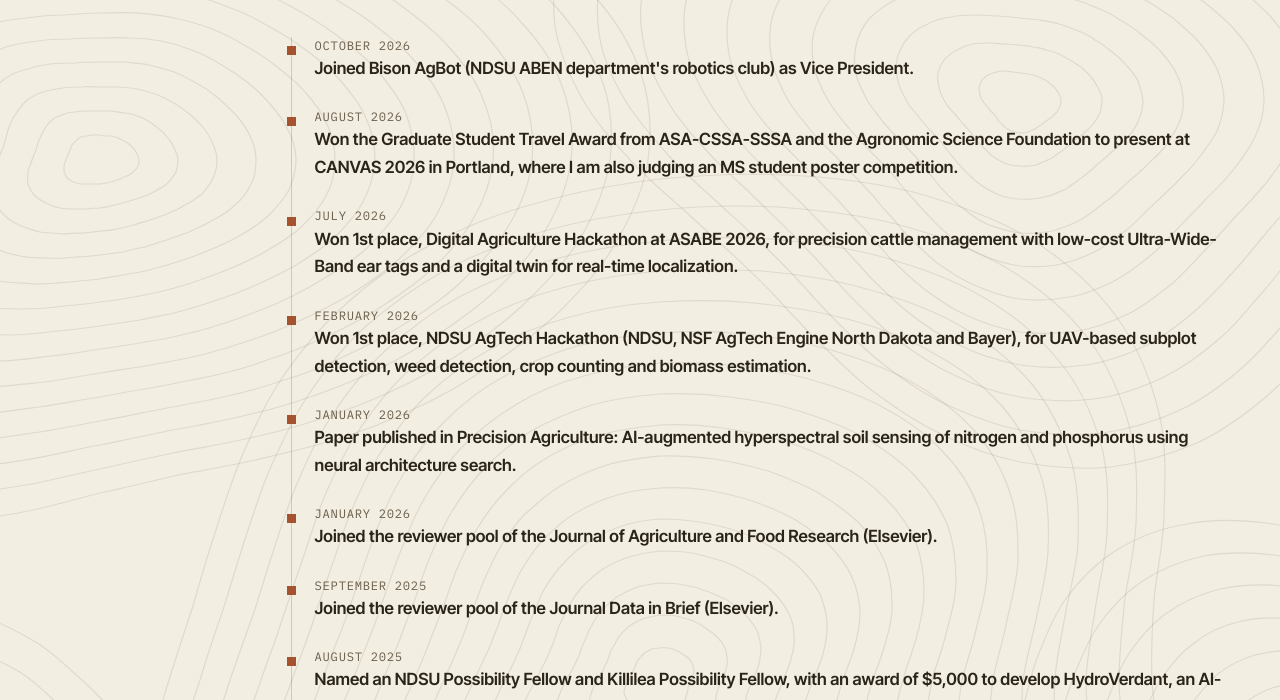
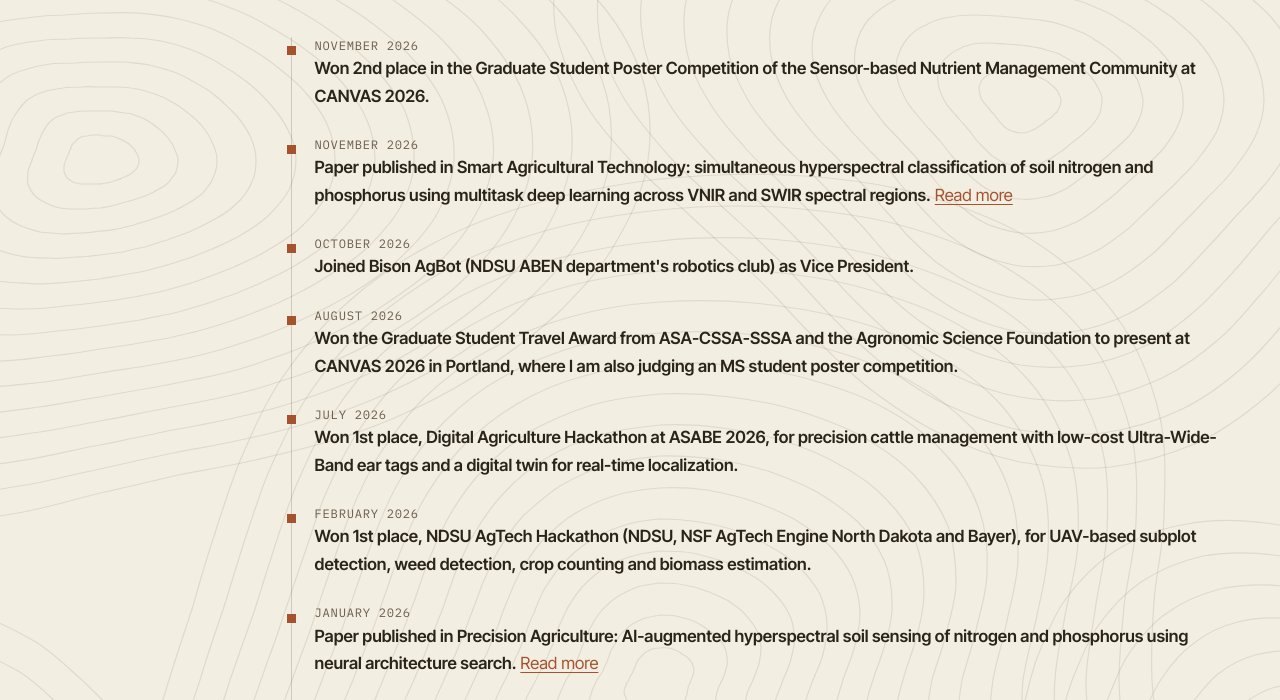
Before and after one commit to niharikavullaganti/niharikavullaganti.github.io, a plain HTML site: page index.html in a window 1280 px wide. Shown: the part 6680-7380 px from the top of the page. Drawn offline with Linux system fonts and the light colour scheme.

Commit message:
Add paper and poster award and links

```diff
--- a/index.html
+++ b/index.html
@@ -684,6 +684,18 @@ const DATA = {
   ],
 
   news: [
+    {
+      date: "November 2026",
+      text: "Won 2nd place in the Graduate Student Poster Competition of the Sensor-based Nutrient Management Community at CANVAS 2026.",
+      link: "",
+      embed: ""
+    },
+    {
+      date: "November 2026",
+      text: "Paper published in Smart Agricultural Technology: simultaneous hyperspectral classification of soil nitrogen and phosphorus using multitask deep learning across VNIR and SWIR spectral regions.",
+      link: "https://doi.org/10.1016/j.atech.2026.102744",
+      embed: ""
+    },
   {
       date: "October 2026",
       text: "Joined Bison AgBot (NDSU ABEN department's robotics club) as Vice President.",
@@ -711,7 +723,7 @@ const DATA = {
     {
       date: "January 2026",
       text: "Paper published in Precision Agriculture: AI-augmented hyperspectral soil sensing of nitrogen and phosphorus using neural architecture search.",
-      link: "",
+      link: "https://doi.org/10.1007/s11119-026-10323-y",
       embed: ""
     },
     {
```
